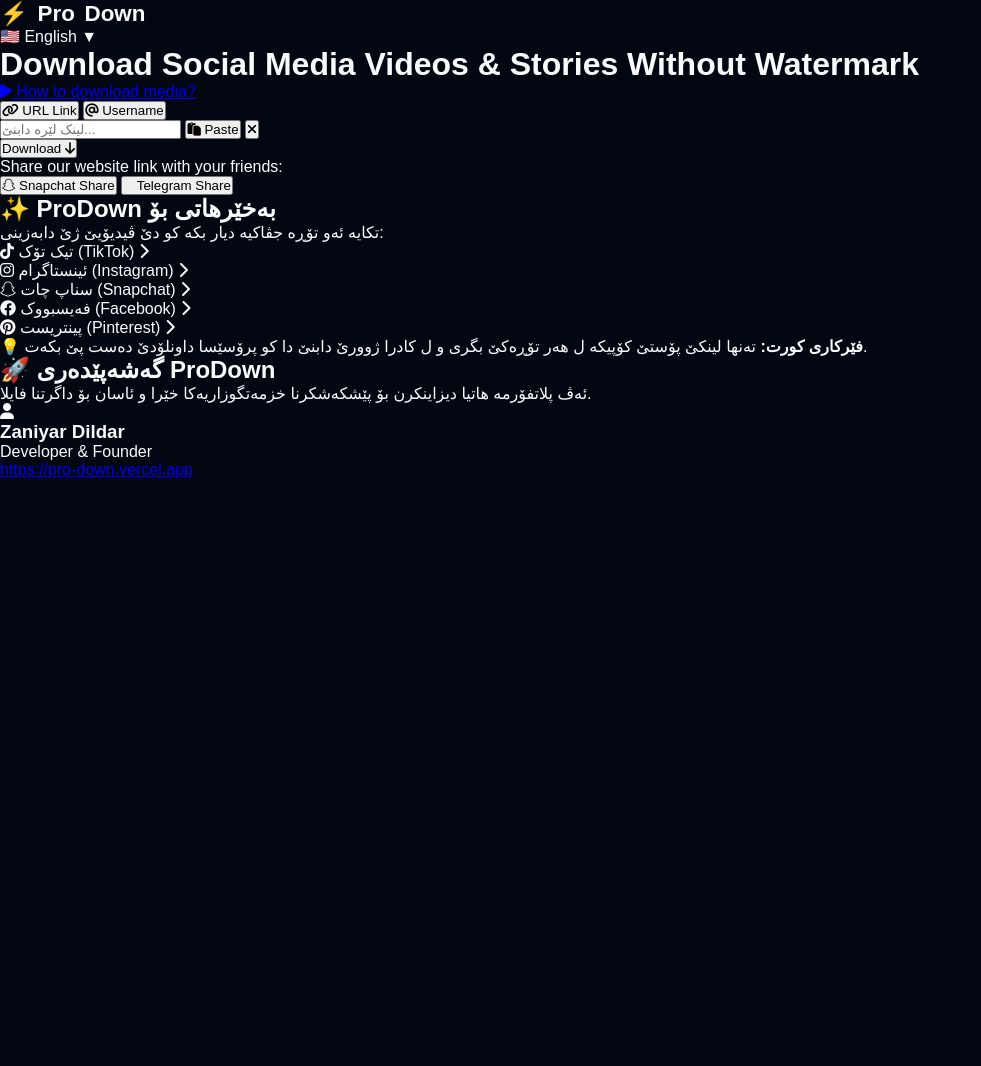
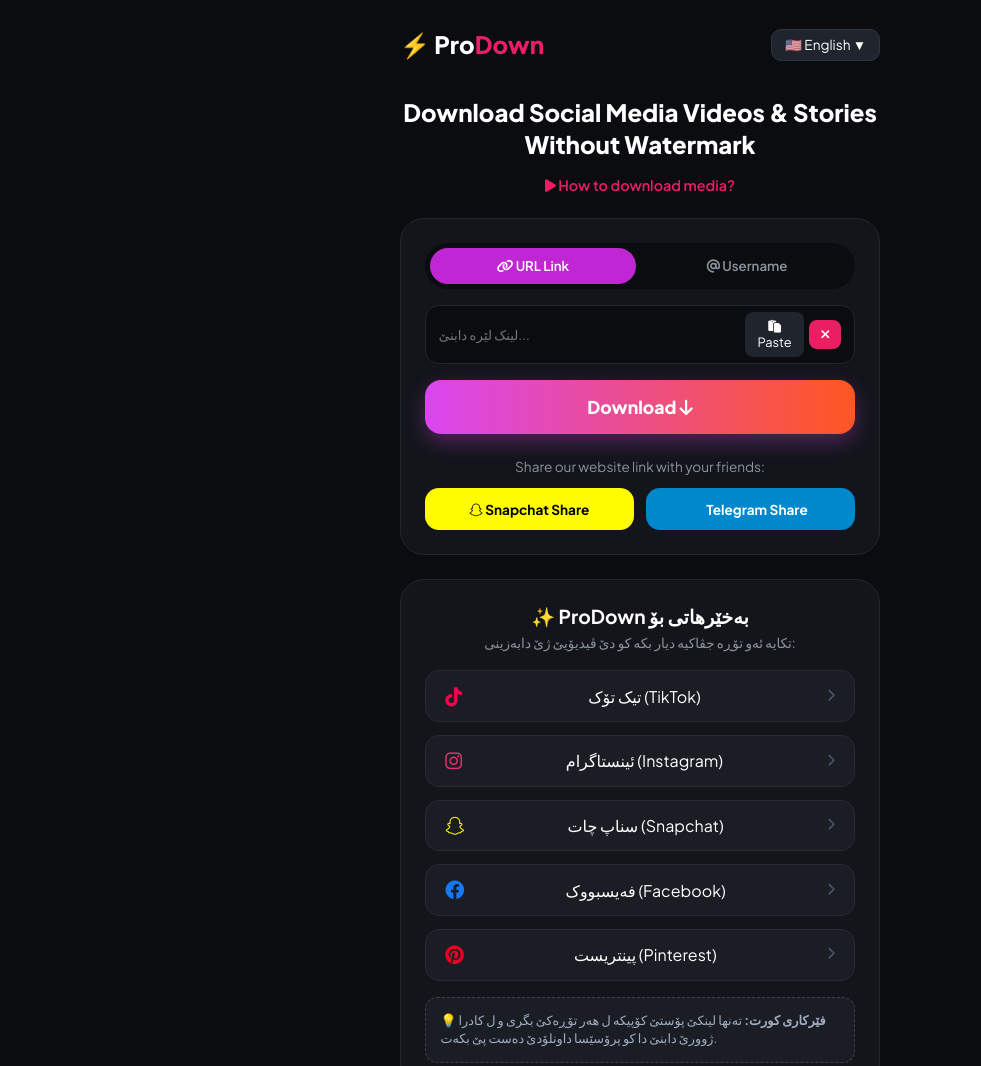
Before and after one commit to z4nkomziry-hash/Pro-Down, a plain HTML site: page index.html in a window 1280 px wide. Shown: the top 1066 px of the page, without its empty margins (0-981 px from the left). Before the commit the page ends 800 px from the top, so only its background shows below. Drawn offline with Linux system fonts and the light colour scheme.

Commit message:
Update styles.css

```diff
--- a/styles.css
+++ b/styles.css
@@ -1,14 +1,4 @@
-:root {
-    --bg-color: #030712;
-    --card-bg: rgba(17, 24, 39, 0.75);
-    --border-color: rgba(255, 255, 255, 0.12);
-    --primary-color: #6366f1;
-    --primary-hover: #4f46e5;
-    --neon-cyan: #06b6d4;
-    --neon-pink: #ec4899;
-    --text-main: #f9fafb;
-    --text-sub: #9ca3af;
-}
+@import url('https://fonts.googleapis.com/css2?family=Plus+Jakarta+Sans:wght@400;600;700;800&display=swap');
 
 * {
     margin: 0;
@@ -18,170 +8,231 @@
 }
 
 body {
-    background-color: var(--bg-color);
-    color: var(--text-main);
-    overflow-x: hidden;
-    min-height: 100vh;
+    background-color: #0b0c10;
+    color: #ffffff;
+    padding: 1rem;
+    display: flex;
+    flex-direction: column;
+    align-items: center;
 }
 
-#cyber-canvas {
-    position: fixed;
-    top: 0;
-    left: 0;
-    width: 100vw;
-    height: 100vh;
-    z-index: -1;
-    opacity: 0.35;
+.container {
+    width: 100%;
+    max-width: 480px;
 }
 
-.navbar {
+/* Header */
+.top-bar {
+    width: 100%;
+    max-width: 480px;
     display: flex;
     justify-content: space-between;
     align-items: center;
-    padding: 1.2rem 4rem;
-    background: rgba(3, 7, 18, 0.85);
-    backdrop-filter: blur(16px);
-    border-bottom: 1px solid var(--border-color);
-    position: sticky;
-    top: 0;
-    z-index: 100;
+    padding: 0.8rem 0;
+    margin-bottom: 1.5rem;
 }
 
 .logo {
-    font-family: 'Orbitron', sans-serif;
-    font-size: 1.4rem;
-    font-weight: 900;
-    display: flex;
-    align-items: center;
-    gap: 0.6rem;
+    font-size: 1.5rem;
+    font-weight: 800;
 }
 
-.neon-icon { color: var(--neon-cyan); text-shadow: 0 0 10px var(--neon-cyan); }
+.logo .pink { color: #e91e63; }
 
-.nav-links a {
-    color: var(--text-sub);
-    text-decoration: none;
-    margin: 0 1.2rem;
-    font-size: 0.95rem;
-    transition: all 0.3s ease;
+.lang-selector {
+    background: #1f242d;
+    padding: 0.4rem 0.8rem;
+    border-radius: 10px;
+    font-size: 0.85rem;
+    border: 1px solid #2e3542;
 }
 
-.nav-links a:hover, .nav-links a.active {
-    color: var(--neon-cyan);
-}
-
-.status-dot {
-    width: 8px;
-    height: 8px;
-    background-color: #10b981;
-    border-radius: 50%;
-    display: inline-block;
-    box-shadow: 0 0 8px #10b981;
-}
-
-/* HERO CONTAINER */
-.hero-container {
-    max-width: 1000px;
-    margin: 4rem auto;
-    padding: 0 1.5rem;
+/* Titles */
+.main-title {
     text-align: center;
-}
-
-.glitch-title {
-    font-family: 'Orbitron', sans-serif;
-    font-size: 2.8rem;
-    font-weight: 900;
-    background: linear-gradient(135deg, var(--neon-cyan), var(--neon-pink));
-    -webkit-background-clip: text;
-    -webkit-text-fill-color: transparent;
+    font-size: 1.5rem;
+    font-weight: 800;
+    line-height: 1.3;
     margin-bottom: 1rem;
 }
 
-.hero-subtitle {
-    color: var(--text-sub);
-    font-size: 1.1rem;
-    margin-bottom: 2.5rem;
-}
-
-.download-card {
-    background: var(--card-bg);
-    backdrop-filter: blur(20px);
-    border: 1px solid var(--border-color);
-    border-radius: 24px;
-    padding: 2.5rem;
-    box-shadow: 0 20px 50px rgba(0,0,0,0.5);
-}
-
-.input-wrapper {
-    display: flex;
-    align-items: center;
-    background: rgba(0, 0, 0, 0.4);
-    border: 1px solid var(--border-color);
-    border-radius: 16px;
-    padding: 0.5rem 1rem;
+.how-to-link {
+    display: block;
+    text-align: center;
+    color: #e91e63;
+    text-decoration: none;
+    font-weight: 600;
+    font-size: 0.9rem;
     margin-bottom: 1.5rem;
 }
 
-.input-icon { color: var(--text-sub); margin-right: 0.8rem; font-size: 1.2rem; }
+/* Cards general */
+.card {
+    background: #13151b;
+    border: 1px solid #222630;
+    border-radius: 24px;
+    padding: 1.5rem;
+    margin-bottom: 1.5rem;
+}
 
-.input-wrapper input {
+/* Downloader Card */
+.tab-buttons {
+    display: flex;
+    gap: 0.5rem;
+    background: #0b0c10;
+    padding: 0.3rem;
+    border-radius: 30px;
+    margin-bottom: 1rem;
+}
+
+.tab-btn {
+    flex: 1;
+    padding: 0.6rem;
+    border: none;
+    background: transparent;
+    color: #8b949e;
+    border-radius: 20px;
+    font-weight: 600;
+    cursor: pointer;
+}
+
+.tab-btn.active {
+    background: #c026d3;
+    color: white;
+}
+
+.input-box {
+    display: flex;
+    align-items: center;
+    background: #0b0c10;
+    border: 1px solid #222630;
+    border-radius: 14px;
+    padding: 0.4rem 0.8rem;
+    margin-bottom: 1rem;
+}
+
+.input-box input {
     width: 100%;
     background: transparent;
     border: none;
     outline: none;
     color: white;
-    font-size: 1rem;
-    padding: 0.8rem 0;
+    padding: 0.6rem 0;
 }
 
-.btn-secondary {
-    background: rgba(255, 255, 255, 0.1);
+.paste-btn, .clear-btn {
+    background: #1f242d;
     border: none;
     color: white;
-    padding: 0.6rem 1.2rem;
-    border-radius: 12px;
+    padding: 0.4rem 0.7rem;
+    border-radius: 8px;
+    font-size: 0.8rem;
     cursor: pointer;
-    white-space: nowrap;
 }
 
-.btn-primary {
+.clear-btn {
+    background: #e91e63;
+    margin-left: 0.3rem;
+}
+
+.main-dl-btn {
     width: 100%;
-    padding: 1.1rem;
-    background: linear-gradient(135deg, var(--primary-color), var(--neon-pink));
+    padding: 1rem;
+    background: linear-gradient(90deg, #d946ef, #ff5722);
     border: none;
     border-radius: 16px;
     color: white;
     font-size: 1.1rem;
-    font-weight: 700;
+    font-weight: 800;
     cursor: pointer;
-    transition: transform 0.2s ease, box-shadow 0.2s ease;
+    box-shadow: 0 8px 20px rgba(217, 70, 239, 0.3);
+    margin-bottom: 1.5rem;
 }
 
-.btn-primary:hover {
-    transform: translateY(-2px);
-    box-shadow: 0 10px 25px rgba(99, 102, 241, 0.4);
+.share-text {
+    text-align: center;
+    font-size: 0.85rem;
+    color: #8b949e;
+    margin-bottom: 0.8rem;
 }
 
-.platforms-grid {
-    display: grid;
-    grid-template-columns: repeat(auto-fit, minmax(110px, 1fr));
-    gap: 1rem;
-    margin-top: 3rem;
+.share-buttons {
+    display: flex;
+    gap: 0.8rem;
 }
 
-.platform-card {
-    background: var(--card-bg);
-    border: 1px solid var(--border-color);
-    padding: 1.2rem;
-    border-radius: 16px;
+.share-btn {
+    flex: 1;
+    padding: 0.8rem;
+    border: none;
+    border-radius: 14px;
+    font-weight: 700;
+    font-size: 0.85rem;
+    cursor: pointer;
+}
+
+.share-btn.snap { background: #fffc00; color: #000; }
+.share-btn.telegram { background: #0088cc; color: #fff; }
+
+/* Platforms Card */
+.platforms-card h2 { font-size: 1.2rem; text-align: center; margin-bottom: 0.3rem; }
+.sub-desc { font-size: 0.85rem; color: #8b949e; text-align: center; margin-bottom: 1.2rem; }
+
+.platform-list { display: flex; flex-direction: column; gap: 0.8rem; }
+
+.platform-item {
+    background: #1a1d24;
+    border: 1px solid #262b36;
+    padding: 0.9rem 1.2rem;
+    border-radius: 14px;
+    display: flex;
+    align-items: center;
+    justify-content: space-between;
+}
+
+.platform-item i { font-size: 1.2rem; }
+.tiktok-icon { color: #ff0050; }
+.insta-icon { color: #e1306c; }
+.snap-icon { color: #fffc00; }
+.fb-icon { color: #1877f2; }
+.pin-icon { color: #e60023; }
+.arrow { color: #4a5568; font-size: 0.8rem !important; }
+
+.info-box {
+    background: #1a1d24;
+    border: 1px dashed #3a4252;
+    padding: 0.9rem;
+    border-radius: 12px;
+    font-size: 0.8rem;
+    color: #a0aec0;
+    margin-top: 1rem;
+    line-height: 1.4;
+}
+
+/* Dev Profile Card */
+.dev-card h2 { font-size: 1.1rem; color: #d946ef; margin-bottom: 0.4rem; }
+.dev-desc { font-size: 0.8rem; color: #8b949e; margin-bottom: 1.2rem; }
+
+.dev-profile {
     display: flex;
     flex-direction: column;
     align-items: center;
-    gap: 0.5rem;
-    font-size: 1.5rem;
-    color: var(--neon-cyan);
+    background: #1a1d24;
+    padding: 1.2rem;
+    border-radius: 16px;
 }
 
-.platform-card span { font-size: 0.85rem; color: var(--text-sub); }
+.profile-avatar {
+    width: 60px;
+    height: 60px;
+    background: #2a2f3d;
+    border-radius: 50%;
+    display: flex;
+    align-items: center;
+    justify-content: center;
+    font-size: 1.5rem;
+    margin-bottom: 0.6rem;
+}
 
-.hidden { display: none !important; }
+.dev-tag { font-size: 0.8rem; color: #8b949e; margin-bottom: 0.4rem; }
+.dev-link { font-size: 0.8rem; color: #38bdf8; text-decoration: none; }
```
